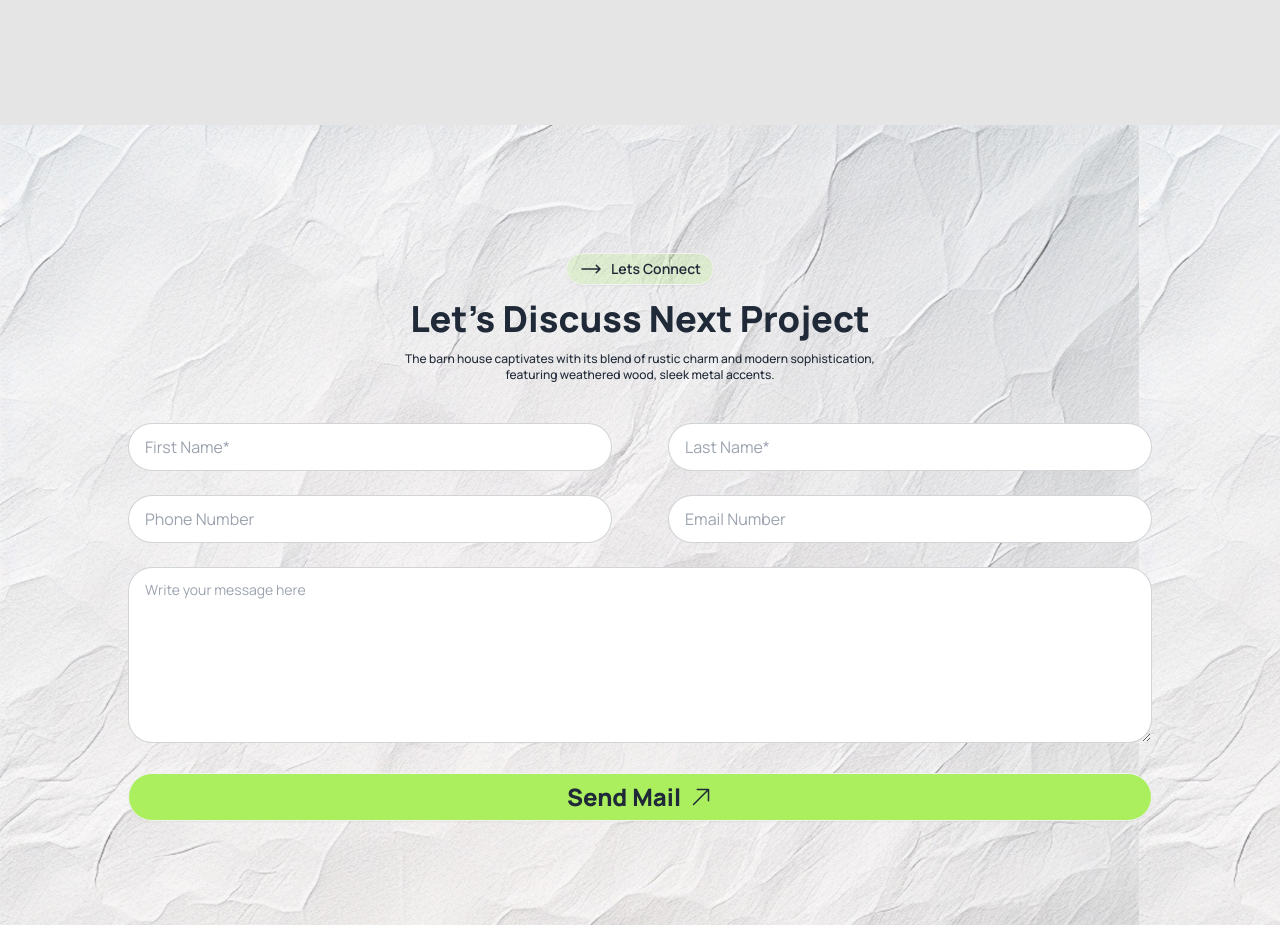
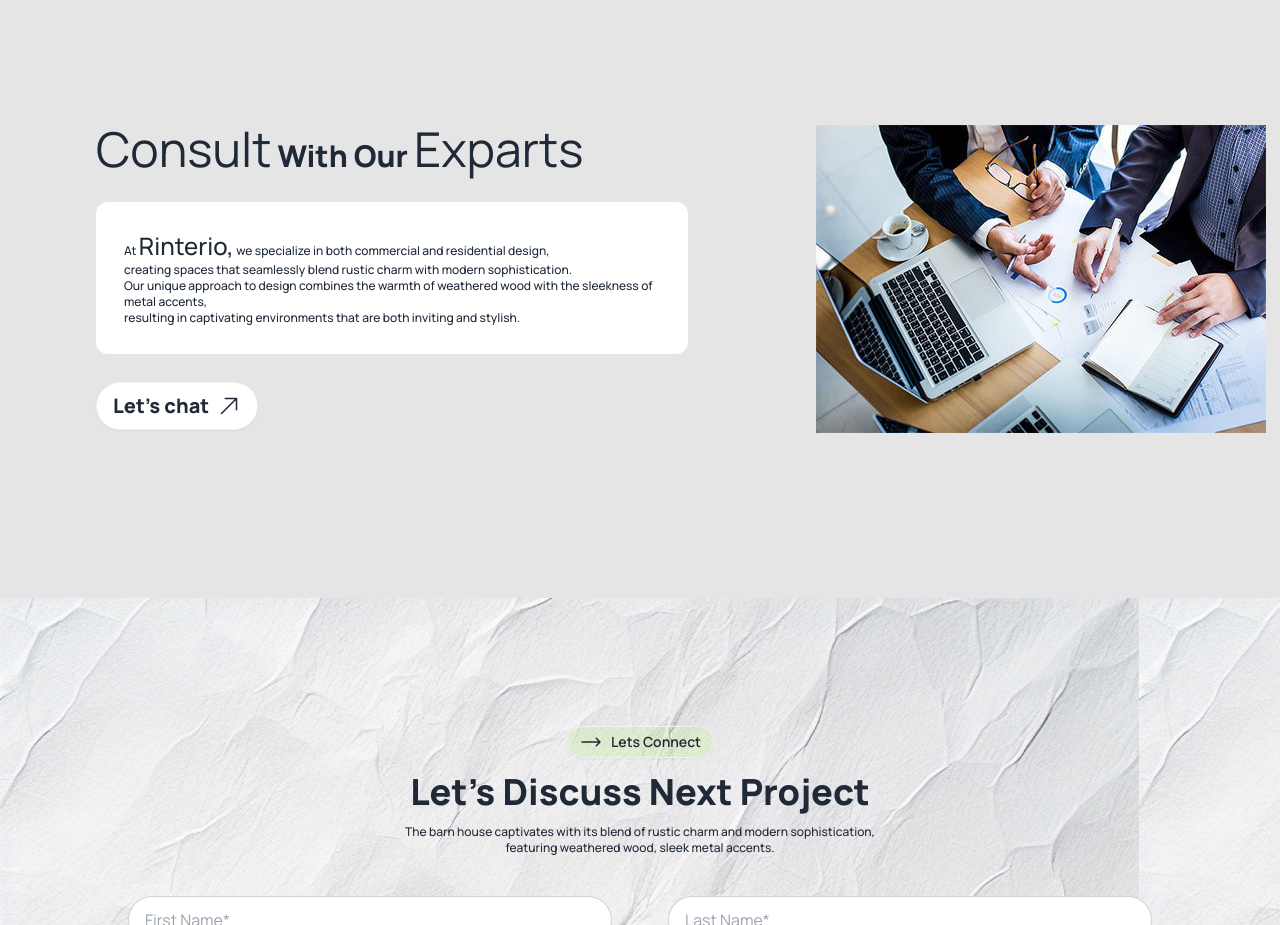
Before and after one commit to taif-01/B10-Assignment-03-Project, a plain HTML site: page index.html in a window 1280 px wide. Shown: the part 3673-4598 px from the top of the page. Drawn offline with nearby package versions, Linux system fonts and the light colour scheme.

Commit message:
Challenge section added

```diff
--- a/index.html
+++ b/index.html
@@ -24,10 +24,6 @@
     <style>
       .font-manrope {
         font-family: "Manrope", sans-serif;
-      }
-
-      .section{
-        background-image: url('/assets/bg.jpg');
       }
     </style>
     <script>
@@ -674,8 +670,53 @@
           </div>
         </section>
 
+        <!-- Challenge Part -->
+        <section class="flex mt-32 ml-24">
+          <div class="space-y-7 mb-10 w-[50%]">
+            <h3 class="font-extrabold text-3xl">
+              <span class="text-5xl font-normal">Consult</span> With Our
+              <span class="text-5xl font-normal">Exparts</span>
+            </h3>
+            <p class="font-medium text-xs bg-white rounded-xl p-7">
+              At <span class="text-2xl">Rinterio,</span> we specialize in both
+              commercial and residential design, <br />creating spaces that
+              seamlessly blend rustic charm with modern sophistication. <br />
+              Our unique approach to design combines the warmth of weathered
+              wood with the sleekness of metal accents, <br />
+              resulting in captivating environments that are both inviting and
+              stylish.
+            </p>
+            <div>
+              <a class="btn rounded-full bg-white font-extrabold text-xl"
+                >Let's chat
+                <svg
+                  xmlns="http://www.w3.org/2000/svg"
+                  fill="none"
+                  viewBox="0 0 24 24"
+                  stroke-width="1.5"
+                  stroke="currentColor"
+                  class="size-6"
+                >
+                  <path
+                    stroke-linecap="round"
+                    stroke-linejoin="round"
+                    d="m4.5 19.5 15-15m0 0H8.25m11.25 0v11.25"
+                  />
+                </svg>
+              </a>
+            </div>
+          </div>
+
+          <div>
+            <img class="pl-32" src="./assets/business.jpg" alt="" />
+          </div>
+        </section>
+
         <!-- Form section -->
-        <section class="xl:w-full lg:w-full m-auto  mt-32 p-32" style="background-image: url('assets/bg.jpg');">
+        <section
+          class="xl:w-full lg:w-full m-auto mt-32 p-32"
+          style="background-image: url('assets/bg.jpg')"
+        >
           <div class="text-center space-y-3 mb-10">
             <button class="btn btn-sm rounded-full bg-[#ABEF5F33]">
               <svg
```
Also changed, not shown: assets/business.jpg (added), assets/consult.jpg (added).
